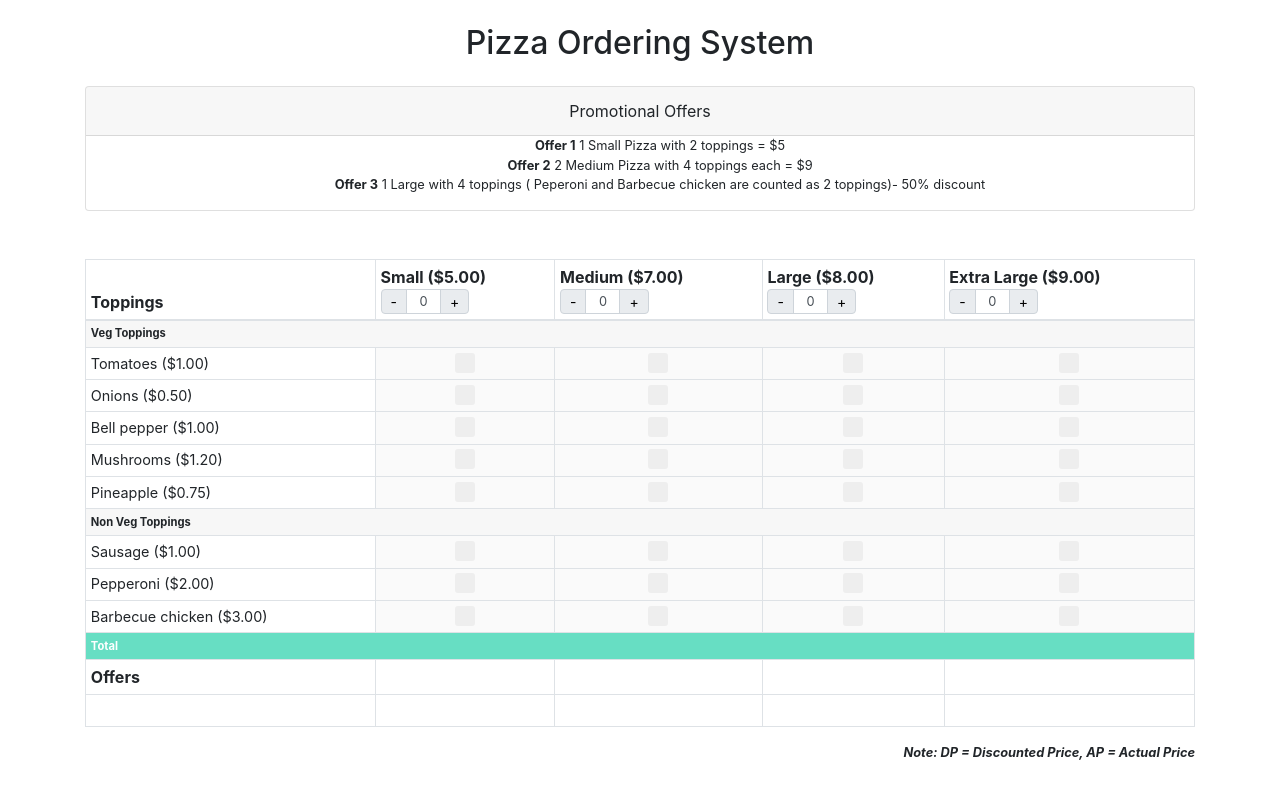
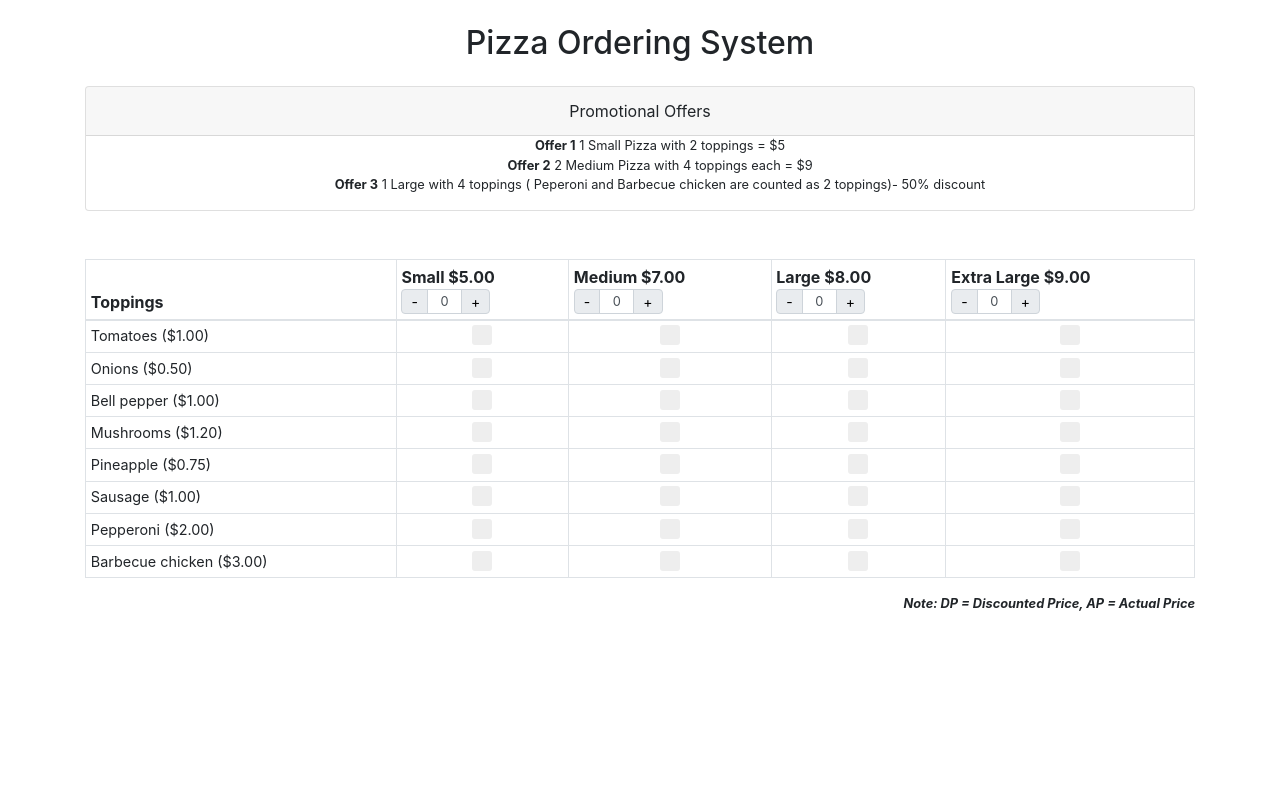
Before and after one commit to shoaib9121/pizza-ordering-system, an Angular app: page /order in a window 1280 px wide. Built offline with nearby package versions, Linux system fonts and the light colour scheme.

Commit message:
so far so good

```diff
--- a/src/app/pizza-order/pizza-order.component.html
+++ b/src/app/pizza-order/pizza-order.component.html
@@ -20,6 +20,77 @@
   </div>
 
   <table class="table table-bordered table-sm mt-5">
+    <thead>
+      <tr>
+        <th scope="col">Toppings</th>
+        <th scope="col" *ngFor="let pizza of pizzas">{{pizza.size}} {{pizza.price | currency:'USD'}}
+          <div class="quantity-btns input-group">
+            <div class="input-group-prepend">
+              <span class="input-group-text p-0">
+                <button type="button" class="btn btn-sm bg-transparent btn-number pt-0 pb-0" data-type="minus"
+                  data-field="small" (click)="plusminus($event)">
+                  -
+                </button>
+              </span>
+            </div>
+            <input type="text" name="small" class="form-control p-0 text-center input-number" value="0" min="0"
+              max="1">
+            <div class="input-group-append">
+              <span class="input-group-text p-0">
+                <button type="button" class="btn btn-sm bg-transparent btn-number pt-0 pb-0" data-type="plus"
+                  data-field="small" (click)="plusminus($event)">
+                  +
+                </button>
+              </span>
+            </div>
+          </div>
+        </th>
+      </tr>
+    </thead>
+    <tbody>
+      <tr *ngFor="let topping of toppings; let t = index">
+        <td scope="row">{{topping.name}} ({{topping.price | currency:'USD'}})</td>
+        <td *ngFor="let pizza of pizzas; let p = index">
+          <label class="checkbox-outer">
+            <input id="{{pizza.size.toLowerCase()+'-'+p}}" class="small-checkbox" type="checkbox" [value]="topping.price" data-size="small"
+               (click)="chooseToppingItem($event, pizza, topping)">
+            <span class="checkmark"></span>
+          </label>
+        </td>
+        <!-- <td scope="row">{{topping.name}} ({{topping.price | currency:'USD'}})</td>
+        <td [ngClass]="{'disabled': order.small.length<1}">
+          <label class="checkbox-outer">
+            <input id="{{'sm-v-'+i}}" class="small-checkbox" type="checkbox" [value]="veg.rate" data-size="small"
+              [disabled]="order.small.length<1" (click)="chooseToppingItem($event, veg)">
+            <span class="checkmark"></span>
+          </label>
+        </td>
+        <td [ngClass]="{'disabled': order.medium.length<1}">
+          <label class="checkbox-outer">
+            <input id="{{'md-v-'+i}}" class="medium-checkbox" type="checkbox" [value]="veg.rate" data-size="medium"
+              [disabled]="order.medium.length<1" (click)="chooseToppingItem($event, veg)">
+            <span class="checkmark"></span>
+          </label>
+        </td>
+        <td [ngClass]="{'disabled': order.large.length<1}">
+          <label class="checkbox-outer">
+            <input id="{{'lg-v-'+i}}" class="large-checkbox" type="checkbox" [value]="veg.rate" data-size="large"
+              [disabled]="order.large.length<1" (click)="chooseToppingItem($event, veg)">
+            <span class="checkmark"></span>
+          </label>
+        </td>
+        <td [ngClass]="{'disabled': order.extralarge.length<1}">
+          <label class="checkbox-outer">
+            <input id="{{'xlg-v-'+i}}" class="extralarge-checkbox" type="checkbox" [value]="veg.rate" data-size="extralarge"
+              [disabled]="order.extralarge.length<1" (click)="chooseToppingItem($event, veg)">
+            <span class="checkmark"></span>
+          </label>
+        </td> -->
+      </tr>
+    </tbody>
+  </table>
+
+  <!-- <table class="table table-bordered table-sm mt-5">
     <thead>
       <tr>
         <th scope="col">Toppings</th>
@@ -200,6 +271,6 @@
         <td><span [innerHtml]="getPrice(order.extralarge, 'extralarge')"></span> </td>
       </tr>
     </tbody>
-  </table>
+  </table> -->
   <p class="text-right small"><i> <b> Note: DP = Discounted Price, AP = Actual Price </b></i></p>
 </div>
--- a/src/app/pizza-order/pizza-order.component.ts
+++ b/src/app/pizza-order/pizza-order.component.ts
@@ -1,5 +1,9 @@
 import { Component, OnInit } from '@angular/core';
+import { IPizza } from '../pizza/pizza.interface';
+import { Pizza } from '../pizza/pizza.model';
+import { Topping } from '../topping/topping.model';
 import * as $ from 'jquery';
+import { ITopping } from '../topping/topping.interface';
 
 @Component({
   selector: 'app-pizza-order',
@@ -7,7 +11,9 @@ import * as $ from 'jquery';
   styleUrls: ['./pizza-order.component.scss']
 })
 export class PizzaOrderComponent implements OnInit {
-  constructor() { }
+  constructor(private pizza: Pizza, private topping: Topping) { }
+  pizzas: IPizza[];
+  toppings: ITopping[];
   offer1;
   offer2;
   offer3;
@@ -15,60 +21,60 @@ export class PizzaOrderComponent implements OnInit {
   mddiscount;
   smdiscount;
   showDiscounted;
-  toppings: any = {
-    veg: [
-      {
-        name: 'Tomatoes',
-        rate: 1.00
-      },
-      {
-        name: 'Onions',
-        rate: 0.50
-      },
-      {
-        name: 'Bell pepper',
-        rate: 1.00
-      },
-      {
-        name: 'Mushrooms',
-        rate: 1.20
-      },
-      {
-        name: 'Pineapple',
-        rate: 0.75
-      }
-    ],
-    nonveg: [
-      {
-        name: 'Sausage',
-        rate: 1.00
-      },
-      {
-        name: 'Pepperoni',
-        rate: 2.00
-      },
-      {
-        name: 'Barbecue chicken',
-        rate: 3.00
-      }
-    ],
+  // toppings: any = {
+  //   veg: [
+  //     {
+  //       name: 'Tomatoes',
+  //       rate: 1.00
+  //     },
+  //     {
+  //       name: 'Onions',
+  //       rate: 0.50
+  //     },
+  //     {
+  //       name: 'Bell pepper',
+  //       rate: 1.00
+  //     },
+  //     {
+  //       name: 'Mushrooms',
+  //       rate: 1.20
+  //     },
+  //     {
+  //       name: 'Pineapple',
+  //       rate: 0.75
+  //     }
+  //   ],
+  //   nonveg: [
+  //     {
+  //       name: 'Sausage',
+  //       rate: 1.00
+  //     },
+  //     {
+  //       name: 'Pepperoni',
+  //       rate: 2.00
+  //     },
+  //     {
+  //       name: 'Barbecue chicken',
+  //       rate: 3.00
+  //     }
+  //   ],
 
-  }
+  // }
 
-  pizzaSizes: any = {
-    small: {
-      rate: 5.00
-    },
-    medium: {
-      rate: 7.00
-    },
-    large: {
-      rate: 8.00
-    },
-    extralarge: {
-      rate: 9.00
-    }
-  }
+  // pizzaSizes: any = {
+  //   small: {
+  //     rate: 5.00
+  //   },
+  //   medium: {
+  //     rate: 7.00
+  //   },
+  //   large: {
+  //     rate: 8.00
+  //   },
+  //   extralarge: {
+  //     rate: 9.00
+  //   }
+  // }
 
   order: any = {
     small: [],
@@ -78,41 +84,76 @@ export class PizzaOrderComponent implements OnInit {
   };
 
   ngOnInit() {
+    this.pizzas = this.pizza.pizzas;
+    this.toppings = this.topping.toppings;
+    // console.log('pizzas', this.pizzas);
+    // console.log('toppings', this.toppings);
   }
 
-  chooseToppingItem(e, obj) {
-    let target = e.currentTarget,
-      id = target.getAttribute('id'),
-      value = target.value,
-      checked = target.checked,
-      size = target.getAttribute('data-size');
-    // console.log(`checked: ${e.currentTarget.checked}, val: ${e.currentTarget.value}, size: ${size}`)
-    let item = {
-      id: id,
-      name: obj.name,
-      rate: value,
-      checked: checked,
-      size: size
-    }
-
-    if (item.checked) {
-      this.order[size].forEach((val, i) => {
-        this.order[size][i].toppings.push(item)
-      })
-    } else {
-      let index;
-      let checkItem = this.order[size][0]["toppings"].find((element, j) => {
-        if (element.id === item.id) {
-          index = j;
-          return element;
+  chooseToppingItem(e, pizza:IPizza, topping:ITopping) {
+    let target = e.currentTarget, checked = target.checked;
+    let size = pizza["size"].toLowerCase();
+    if(this.order[size].length<1){
+      const pizzaItem:IPizza = {price: null, size: null, topping: []};
+      pizzaItem["size"] = pizza["size"];
+      pizzaItem["price"] = pizza["price"];
+      pizzaItem["topping"].push(topping)
+      this.order[size].push(pizzaItem)
+    }else{
+      this.order[size].forEach(item=>{
+        let toppings = item["topping"];
+        if (toppings.some(e => e.name != topping.name) && checked) {
+          toppings.push(topping);
+          console.log('toppings pushed', toppings)
         }
-      });
-      this.order[size].forEach((val, k) => {
-        this.order[size][k].toppings.splice(index, 1)
+        else if(!checked){
+          let index = toppings.findIndex(i => i.name === topping.name);
+          if(index) toppings.splice(index,1);
+          console.log('toppings spliced', toppings)
+        }
       })
     }
-    console.log(this.order.medium)
-    this.checkPromotions();
+    console.log('order', this.order);
+
+  }
+
+  // chooseToppingItem(e, obj) {
+  //   let target = e.currentTarget,
+  //     id = target.getAttribute('id'),
+  //     value = target.value,
+  //     checked = target.checked,
+  //     size = target.getAttribute('data-size');
+  //   // console.log(`checked: ${e.currentTarget.checked}, val: ${e.currentTarget.value}, size: ${size}`)
+  //   let item = {
+  //     id: id,
+  //     name: obj.name,
+  //     rate: value,
+  //     checked: checked,
+  //     size: size
+  //   }
+
+  //   if (item.checked) {
+  //     this.order[size].forEach((val, i) => {
+  //       this.order[size][i].toppings.push(item)
+  //     })
+  //   } else {
+  //     let index;
+  //     let checkItem = this.order[size][0]["toppings"].find((element, j) => {
+  //       if (element.id === item.id) {
+  //         index = j;
+  //         return element;
+  //       }
+  //     });
+  //     this.order[size].forEach((val, k) => {
+  //       this.order[size][k].toppings.splice(index, 1)
+  //     })
+  //   }
+  //   console.log(this.order.medium)
+  //   this.checkPromotions();
+  // }
+
+  pizzaQuantity(e){
+
   }
 
   plusminus(e) {
--- /dev/null
+++ b/src/app/pizza/pizza.model.ts
@@ -0,0 +1,25 @@
+import { IPizza } from '../pizza/pizza.interface';
+import { Injectable } from '@angular/core';
+
+@Injectable()
+export class Pizza {
+    pizzas: IPizza[] = [
+        {
+            price: 5.00,
+            size: 'Small'
+        },
+        {
+            price: 7.00,
+            size: 'Medium'
+        },
+        {
+            price: 8.00,
+            size: 'Large'
+        },
+        {
+            price: 9.00,
+            size: 'Extra Large'
+        },
+    ];
+    constructor(){}
+}
--- /dev/null
+++ b/src/app/topping/topping.interface.ts
@@ -0,0 +1,6 @@
+export interface ITopping {
+    price: any,
+    name: string,
+    type: string,
+    getPrice?(): number
+}
--- /dev/null
+++ b/src/app/topping/topping.model.ts
@@ -0,0 +1,50 @@
+import { ITopping } from '../topping/topping.interface';
+import { Injectable } from '@angular/core';
+
+@Injectable()
+export class Topping {
+    toppings: ITopping[] = [
+        {
+            price: 1.00,
+            name: 'Tomatoes',
+            type: 'veg'
+        },
+        {
+            price: 0.50,
+            name: 'Onions',
+            type: 'veg'
+        },
+        {
+            price: 1.00,
+            name: 'Bell pepper',
+            type: 'veg'
+        },
+        {
+            price: 1.20,
+            name: 'Mushrooms',
+            type: 'veg'
+        },
+        {
+            price: 0.75,
+            name: 'Pineapple',
+            type: 'veg'
+        },
+        {
+            price: 1.00,
+            name: 'Sausage',
+            type: 'nonveg'
+        },
+        {
+            price: 2.00,
+            name: 'Pepperoni',
+            type: 'nonveg'
+        },
+        {
+            price: 3.00,
+            name: 'Barbecue chicken',
+            type: 'nonveg'
+        },
+
+    ];
+    constructor(){}
+}
```
Also changed, not shown: src/app/app.module.ts (+5 -2 lines), src/app/pizza/pizza.interface.ts (added, +8 -0 lines).
